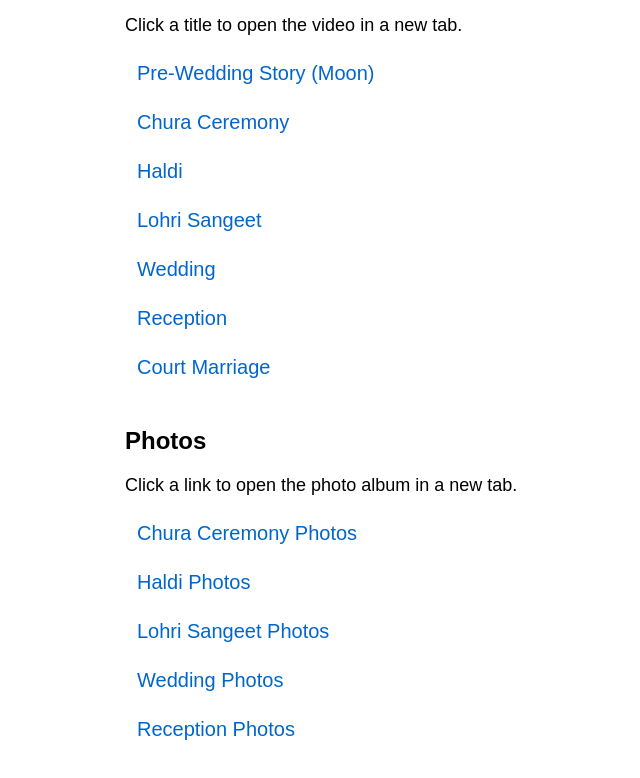
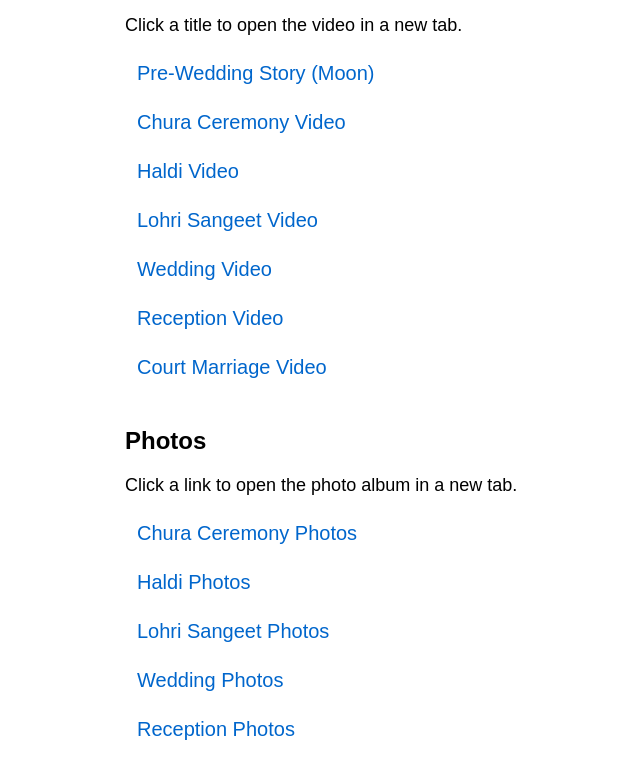
Before and after one commit to hardikajmani/wedding-links, a plain HTML site: page index.html in a window 1280 px wide. Shown: the part 80-858 px from the top of the page, without its empty margins (115-755 px from the left). Drawn offline with Linux system fonts and the light colour scheme.

Commit message:
added videos word

```diff
--- a/index.html
+++ b/index.html
@@ -38,12 +38,12 @@
 
   <div class="video-list">
     <a href="https://youtu.be/5WYVR62Spkk" target="_blank">Pre-Wedding Story (Moon)</a>
-    <a href="https://youtu.be/T3k0d3AOePA" target="_blank">Chura Ceremony</a>
-    <a href="https://youtu.be/XEyeg-h4o1s" target="_blank">Haldi</a>
-    <a href="https://youtu.be/NucgYTwzsKg" target="_blank">Lohri Sangeet</a>
-    <a href="https://youtu.be/F9EfvSL2W_o" target="_blank">Wedding</a>
-    <a href="https://youtu.be/TU0RYxZRFV8" target="_blank">Reception</a>
-    <a href="https://youtu.be/Ww7UpGh28S8" target="_blank">Court Marriage</a>
+    <a href="https://youtu.be/T3k0d3AOePA" target="_blank">Chura Ceremony Video</a>
+    <a href="https://youtu.be/XEyeg-h4o1s" target="_blank">Haldi Video</a>
+    <a href="https://youtu.be/NucgYTwzsKg" target="_blank">Lohri Sangeet Video</a>
+    <a href="https://youtu.be/F9EfvSL2W_o" target="_blank">Wedding Video</a>
+    <a href="https://youtu.be/TU0RYxZRFV8" target="_blank">Reception Video</a>
+    <a href="https://youtu.be/Ww7UpGh28S8" target="_blank">Court Marriage Video</a>
   </div>
 
   <!-- <div class="notes">
```
